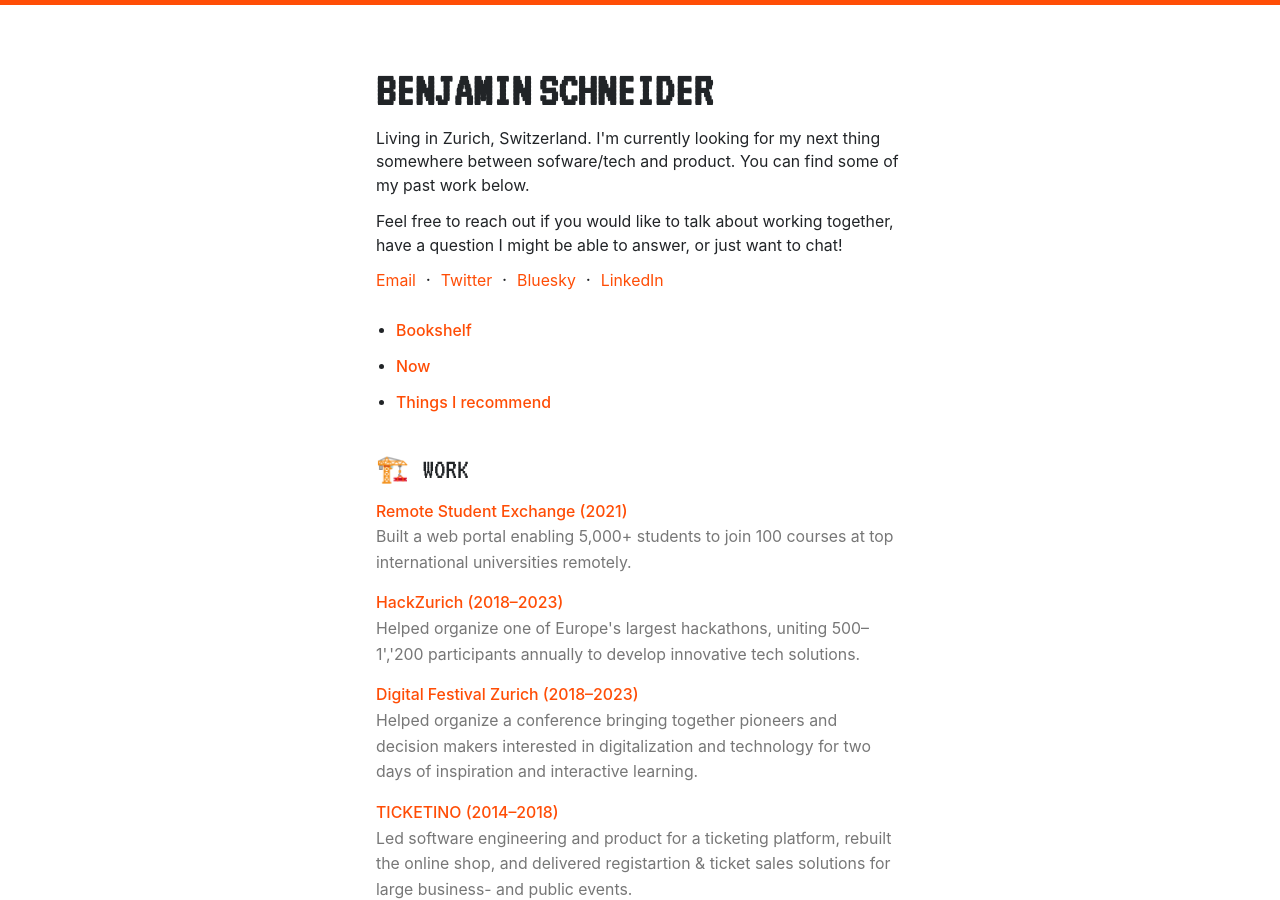
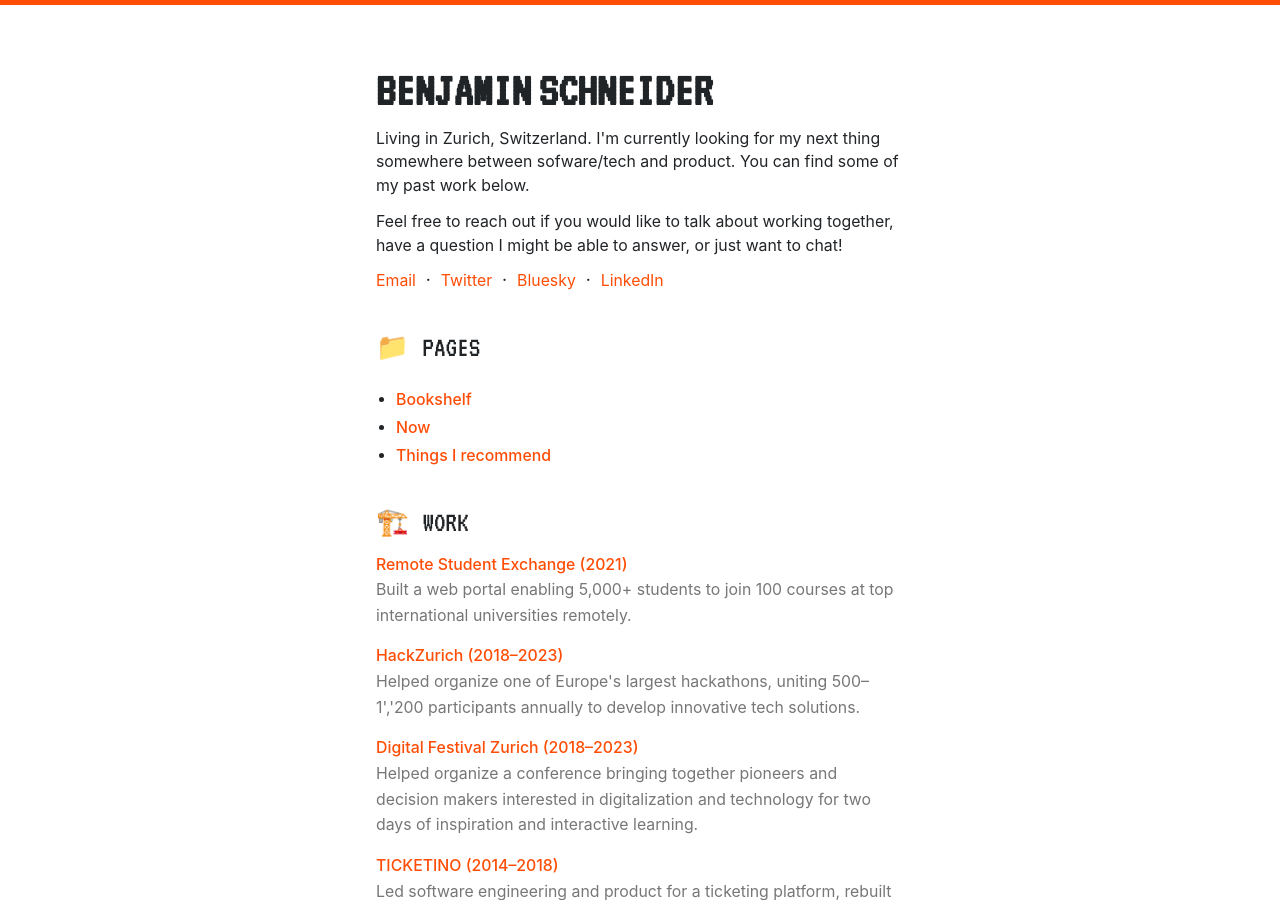
Before and after one commit to bschne/bschne.github.io, a Jekyll site: the page built from index.markdown, in a window 1280 px wide and 900 px high. Built offline with Jekyll 4.4.1, drawn with Linux system fonts in a browser that asks for light colours.

Commit message:
header tweaks

```diff
--- a/_includes/header.html
+++ b/_includes/header.html
@@ -23,10 +23,11 @@
         <a href="https://linkedin.com/in/schneiderbenjamin/">LinkedIn</a>
     </div>
     <div class="wrapper">
+        <h2><span class="heading-emoji">📁</span> Pages</h2>
         <ul class="post-list">
             {%- assign static_pages = site.pages | where_exp: "page", "page.layout == 'page' and page.url != '/' and page.title != null" -%}
             {%- for page in static_pages -%}
-                <li class="post-item">
+                <li>
                     <a class="post-link" href="{{ page.url | relative_url }}">{{ page.title }}</a>
                     <br>
                     <span class="post-excerpt">{% if page.excerpt %}{{ page.excerpt }}{% endif %}</span>
```
